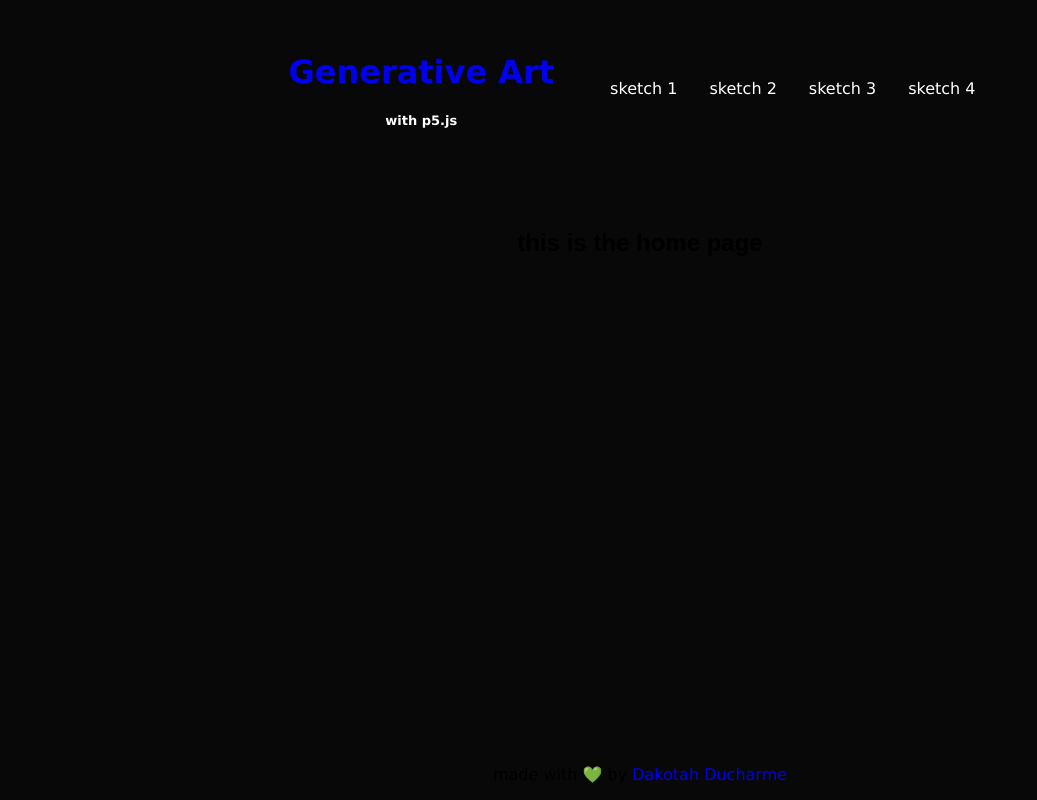
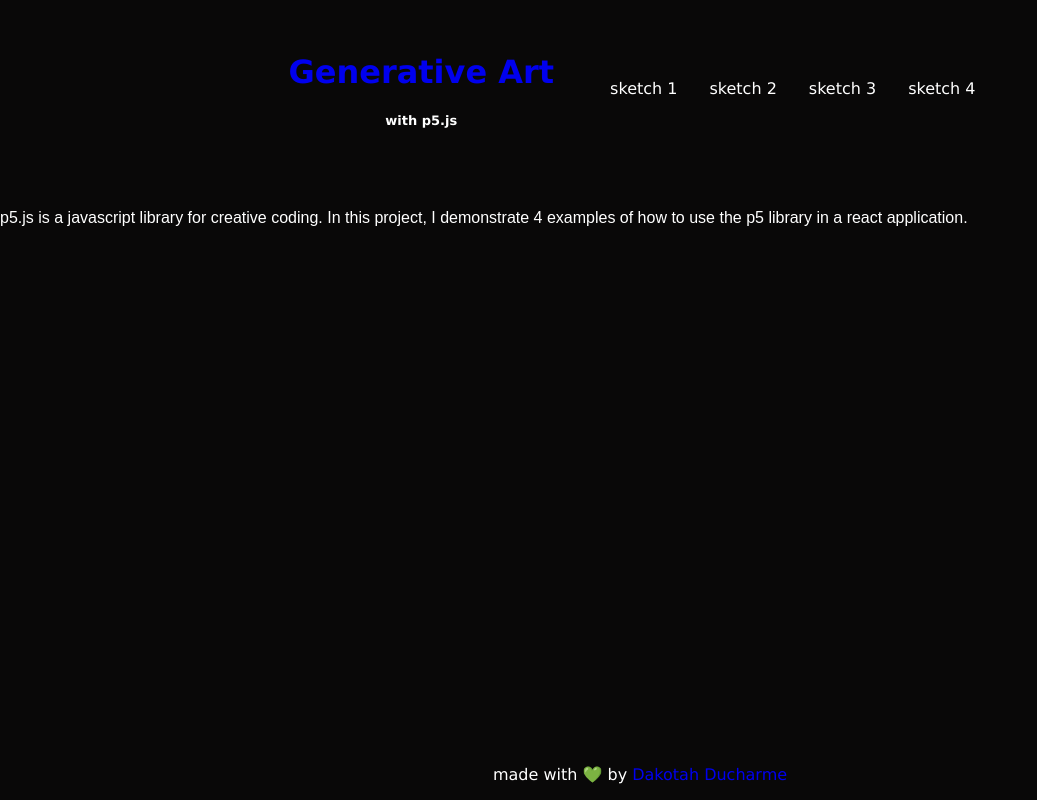
Before and after one commit to dakotahducharme/p5-showcase, a React (Create React App) app in the folder p5-frontend/: page / in a window 1280 px wide. Shown: the whole page, without its empty margins (0-1037 px from the left). Built offline with nearby package versions, Linux system fonts and the light colour scheme.

Commit message:
homepage update

```diff
--- a/p5-frontend/src/App.css
+++ b/p5-frontend/src/App.css
@@ -51,7 +51,7 @@
 
 body {
   background-color: #090808;
-  /* color: white; */
+  color: white;
   display: flex;
   flex-direction: column;
   min-height: 100vh;
--- a/p5-frontend/src/routes/Home.jsx
+++ b/p5-frontend/src/routes/Home.jsx
@@ -5,7 +5,10 @@ function Home () {
     return(
         <div>
             <App></App>
-            <h2>this is the home page</h2>
+            <div>
+                p5.js is a javascript library for creative coding. In this project,
+                I demonstrate 4 examples of how to use the p5 library in a react application.
+            </div>
         </div>
     )
 }
```
